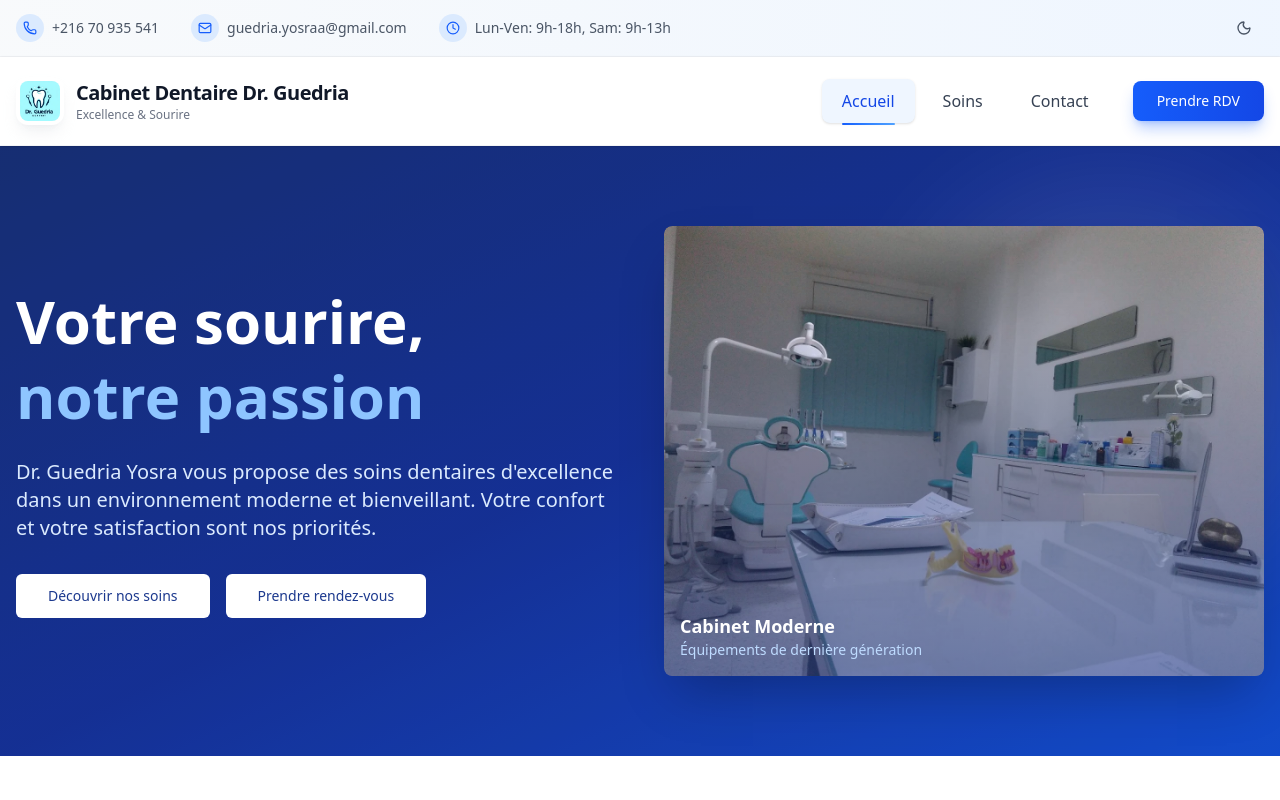
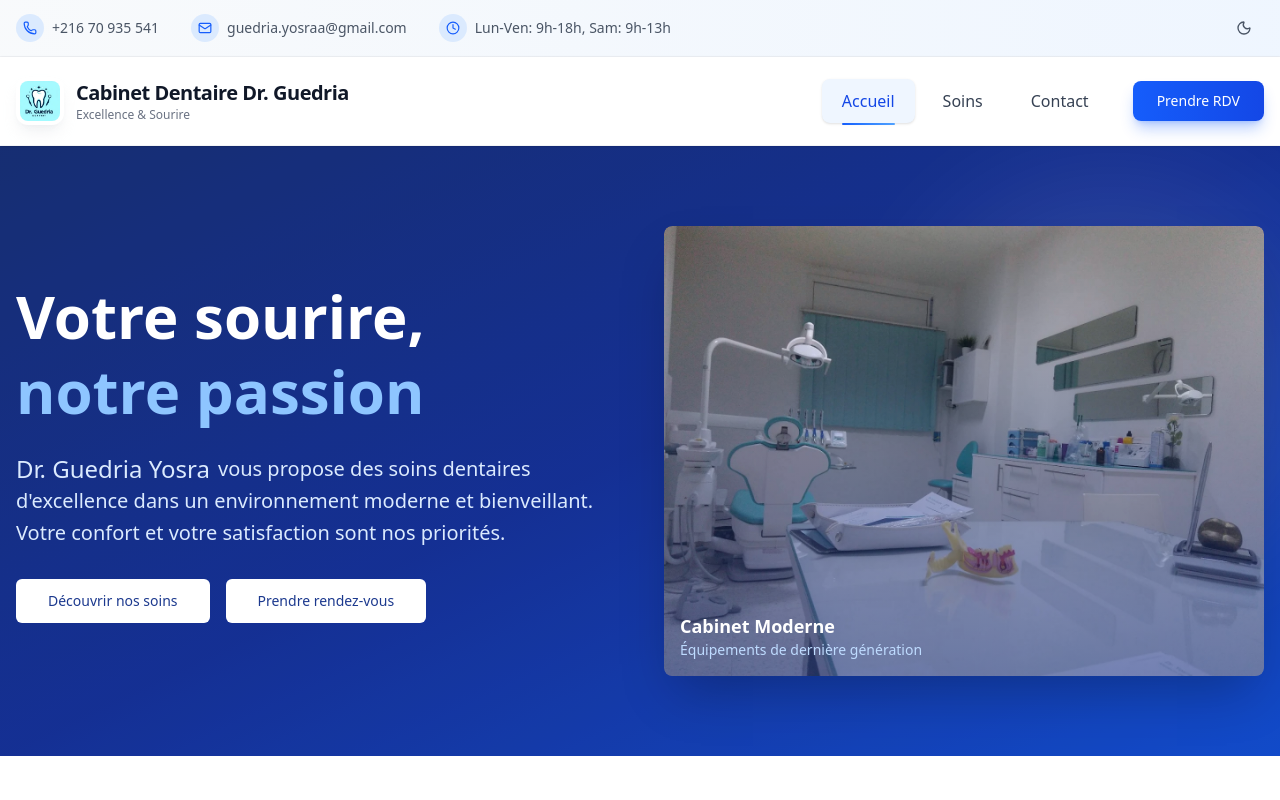
Before and after one commit to abdelfattehsakkat/vitrine2, a Next.js app: page / in a window 1280 px wide. Shown: the top 800 px of the page. Built offline with nearby package versions, Linux system fonts and the light colour scheme.

Commit message:
fix: Improve introduction text styling for better readability and emphasis

```diff
--- a/src/app/page.tsx
+++ b/src/app/page.tsx
@@ -60,8 +60,10 @@ export default function Home() {
                 <span className="text-blue-300 block">notre passion</span>
               </h1>
               <p className="text-xl mb-8 text-blue-100">
-                Dr. Guedria Yosra vous propose des soins dentaires d'excellence dans un environnement moderne et bienveillant.
-                Votre confort et votre satisfaction sont nos priorités.
+                <span className="font-caveat text-2xl inline-block align-middle mr-2">Dr. Guedria Yosra</span>
+                <span className="align-middle">vous propose des soins dentaires d'excellence dans un environnement moderne et bienveillant.</span>
+                <br />
+                <span className="font-caveat text-1xl block mt-1">Votre confort et votre satisfaction sont nos priorités.</span>
               </p>
               <div className="flex flex-col sm:flex-row gap-4">
                 <a href="/soins">
```
